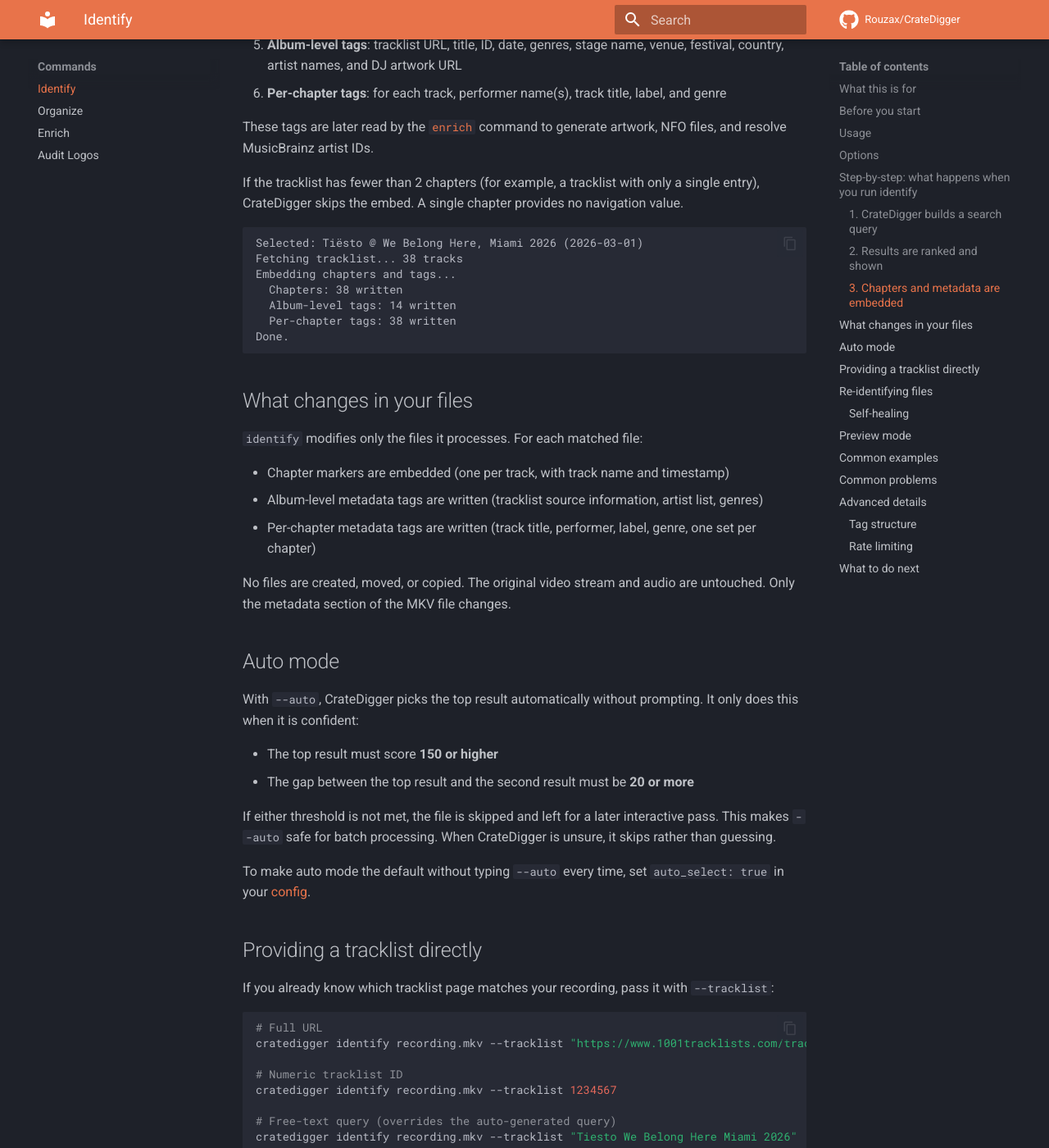
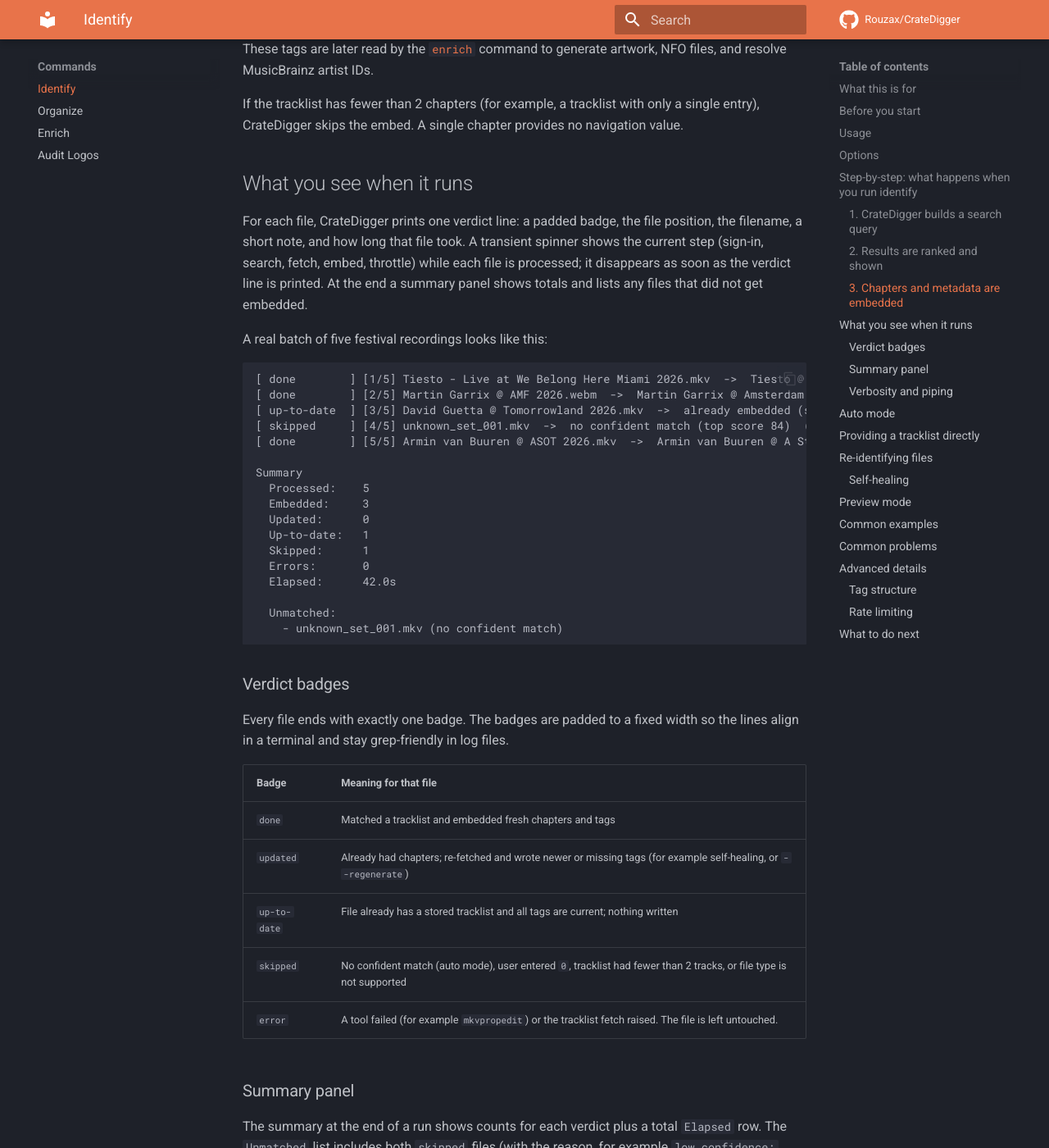
Before and after one commit to Rouzax/CrateDigger, an MkDocs documentation site: the page built from docs/commands/identify.md, in a window 1280 px wide and 1400 px high, scrolled down 3091 px. Shown: the whole window at 82% size. Built offline with MkDocs 1.6.1 and Material for MkDocs 9.7.7, drawn with Linux system fonts in a browser that asks for light colours; comment, search, counter and statistics services are not loaded; some of the changed text lies outside the part shown.

Commit message:
docs(identify): document new console output; bump to 0.12.7

````diff
--- a/docs/commands/identify.md
+++ b/docs/commands/identify.md
@@ -78,14 +78,13 @@
 - How close the tracklist duration is to your file duration
 - Whether artist or source names appear in CrateDigger's DJ cache
 
-Results are ranked by score, highest first. Example:
+Results are ranked by score, highest first. A higher score means a stronger match. The gap
+between the top result and second place matters more than the raw score; a large gap means
+CrateDigger is more confident in the top result.
+
+In interactive mode you see a numbered table of candidates and a prompt:
 
 ```
-Analyzing 1 file...
-  Tiësto - Live at We Belong Here Miami 2026 [2EQGqEvLAuE].mkv (2h 18m)
-
-Search: "Tiesto We Belong Here Miami 2026"
-
 Top matches:
   #   Score  Date        Duration  Title
   1   314    2026-03-01  2h 19m    Tiësto @ We Belong Here, Miami 2026
@@ -94,12 +93,8 @@
   4   121    2024-11-15  2h 02m    Tiësto @ EDC Orlando 2024
   5   98     2023-08-12  1h 30m    Tiësto @ Tomorrowland 2023
 
-Select [1-5, 0=skip]: 1
+Select (1-5, or 0 to skip): 1
 ```
-
-A higher score means a stronger match. The gap between the top result and second place
-matters more than the raw score. A large gap means CrateDigger is more confident in the
-top result.
 
 Type a number to select that tracklist, or `0` to skip the file.
 
@@ -121,17 +116,74 @@
 If the tracklist has fewer than 2 chapters (for example, a tracklist with only a single
 entry), CrateDigger skips the embed. A single chapter provides no navigation value.
 
+## What you see when it runs
+
+For each file, CrateDigger prints one verdict line: a padded badge, the file position, the
+filename, a short note, and how long that file took. A transient spinner shows the current
+step (sign-in, search, fetch, embed, throttle) while each file is processed; it disappears
+as soon as the verdict line is printed. At the end a summary panel shows totals and lists
+any files that did not get embedded.
+
+A real batch of five festival recordings looks like this:
+
 ```
-Selected: Tiësto @ We Belong Here, Miami 2026 (2026-03-01)
-Fetching tracklist... 38 tracks
-Embedding chapters and tags...
-  Chapters: 38 written
-  Album-level tags: 14 written
-  Per-chapter tags: 38 written
-Done.
+[ done        ] [1/5] Tiesto - Live at We Belong Here Miami 2026.mkv  ->  Tiesto @ We Belong Here, Miami 2026 (2026-03-01) - 38 tracks  (12.4s)
+[ done        ] [2/5] Martin Garrix @ AMF 2026.webm  ->  Martin Garrix @ Amsterdam Music Festival 2026 (2026-10-18) - 24 tracks  (9.8s)
+[ up-to-date  ] [3/5] David Guetta @ Tomorrowland 2026.mkv  ->  already embedded (stored URL)  (2.1s)
+[ skipped     ] [4/5] unknown_set_001.mkv  ->  no confident match (top score 84)  (6.5s)
+[ done        ] [5/5] Armin van Buuren @ ASOT 2026.mkv  ->  Armin van Buuren @ A State of Trance 2026 (2026-02-15) - 42 tracks  (11.2s)
+
+Summary
+  Processed:    5
+  Embedded:     3
+  Updated:      0
+  Up-to-date:   1
+  Skipped:      1
+  Errors:       0
+  Elapsed:      42.0s
+
+  Unmatched:
+    - unknown_set_001.mkv (no confident match)
 ```
 
-## What changes in your files
+### Verdict badges
+
+Every file ends with exactly one badge. The badges are padded to a fixed width so the lines
+align in a terminal and stay grep-friendly in log files.
+
+| Badge | Meaning for that file |
+|-------|-----------------------|
+| `done` | Matched a tracklist and embedded fresh chapters and tags |
+| `updated` | Already had chapters; re-fetched and wrote newer or missing tags (for example self-healing, or `--regenerate`) |
+| `up-to-date` | File already has a stored tracklist and all tags are current; nothing written |
+| `skipped` | No confident match (auto mode), user entered `0`, tracklist had fewer than 2 tracks, or file type is not supported |
+| `error` | A tool failed (for example `mkvpropedit`) or the tracklist fetch raised. The file is left untouched. |
+
+### Summary panel
+
+The summary at the end of a run shows counts for each verdict plus a total `Elapsed` row.
+The `Unmatched` list includes both `skipped` files (with the reason, for example
+`low confidence: score 84`) and `error` files (with the short error), so you can see at a
+glance which files still need attention.
+
+### Verbosity and piping
+
+| Mode | Verdict lines | Summary panel | Transient spinner | Extra output |
+|------|---------------|---------------|-------------------|--------------|
+| default (interactive) | yes | yes | yes | candidate table, selection prompt |
+| `--auto` | yes | yes | yes | none (no prompt) |
+| `--quiet` / `-q` | no | yes | no | nothing per file |
+| `--verbose` / `-v` | yes | yes | no | INFO lines (key decisions, search results, parse info) |
+| `--debug` | yes | yes | no | INFO + DEBUG (cache hits, retries, internals) |
+| piped to a file (for example `cratedigger identify ... > run.log`) | yes | yes | no | same as interactive otherwise |
+
+The spinner is a convenience for live terminals. Anything that captures or logs the output
+(pipes, `--verbose`, `--debug`, `--quiet`) drops the spinner so the captured log stays
+clean; the verdict lines and summary are identical in every mode.
+
+The interactive candidate table is unchanged from previous versions. The selection prompt
+itself has been tightened so it no longer collides with the next file's output (previously
+the `Select` line and the following file could stitch onto one visual line).
 
 `identify` modifies only the files it processes. For each matched file:
 
@@ -277,6 +329,38 @@
 The top result scored below 150, or the gap to the second result was less than 20. Run the
 same folder interactively (without `--auto`) to see the matches and pick manually.
 
+**Verdict is `skipped (low confidence: score X)`**
+
+Same cause as above: auto mode was not confident. Re-run without `--auto` to see the
+candidate table, or pass `--tracklist` with the right URL.
+
+**Verdict is `skipped (no results)`**
+
+CrateDigger's generated search returned nothing. Try a broader query:
+
+```bash
+cratedigger identify recording.mkv --tracklist "Tiesto Miami 2026"
+```
+
+If you already know the tracklist, pass the URL or numeric ID directly with `--tracklist`.
+
+**Verdict is `error (mkvpropedit failed)`**
+
+`mkvpropedit` is missing or could not write to the file. Confirm MKVToolNix is installed
+and on your PATH (`mkvpropedit --version`), and that the file is writable.
+
+**Verdict is `error (TracklistError: ...)`**
+
+1001Tracklists returned an unexpected response (rate limit, transient 5xx, parse hiccup).
+Re-run the command; a single retry usually clears it. If it persists for the same file,
+pass `--tracklist` with the URL so the search step is skipped.
+
+**No spinner appears while a file is processing**
+
+The spinner is disabled when output is being captured or when you passed `--quiet`,
+`--verbose`, or `--debug`. That is expected. Per-file verdict lines and the summary panel
+still print in every mode.
+
 **Chapters not embedded (file is not MKV or WEBM)**
 
 Only MKV and WEBM files support chapter embedding. MP4 and other formats are skipped.
--- a/pyproject.toml
+++ b/pyproject.toml
@@ -1,6 +1,6 @@
 [project]
 name = "cratedigger"
-version = "0.12.6"
+version = "0.12.7"
 description = "Festival set & concert library manager"
 requires-python = ">=3.11"
 dependencies = [
````
Also changed, not shown: CHANGELOG.md (+15 -0 lines).
